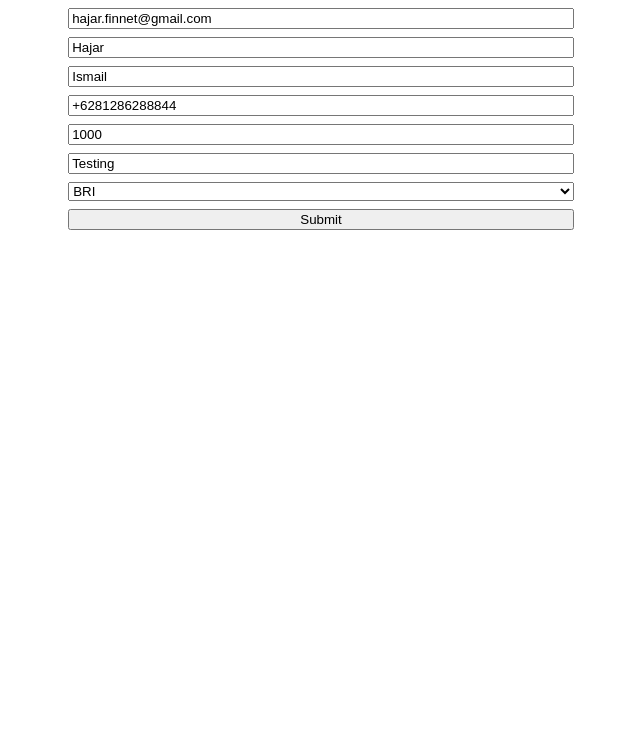
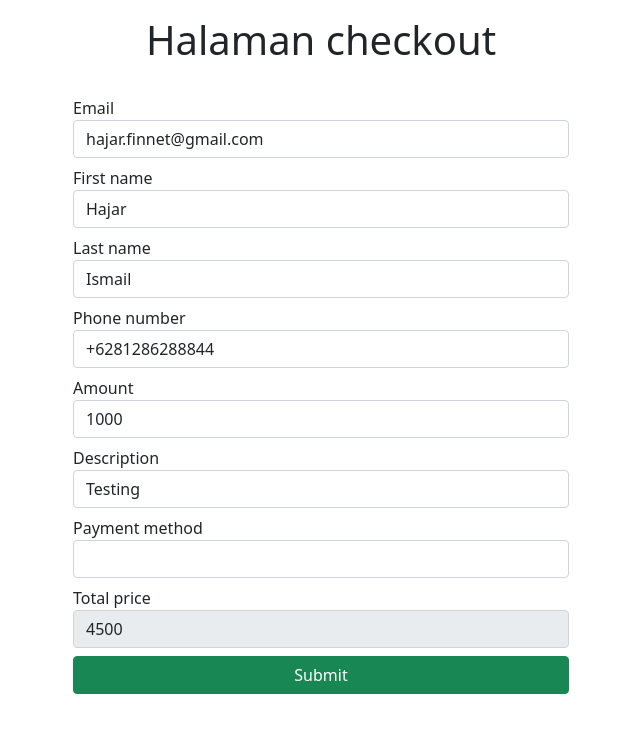
Before and after one commit to Yukie-Billal/finpay-payment-gateway, a Flask app: page / in a window 1280 px wide. Shown: the top 733 px of the page, without its empty margins (319-959 px from the left). Run offline with Flask 3, Linux system fonts and the light colour scheme; lists and menus that the app fills with data are empty.

Commit message:
feat: improve input payment & pilih bank

```diff
--- a/web-client/_app/__init__.py
+++ b/web-client/_app/__init__.py
@@ -7,7 +7,8 @@ from dotenv import load_dotenv
 import requests
 from flask import Flask, render_template, request, redirect
 
-from _app.utils.json_data import save_json, update_payment
+from _app.utils.order_data import save_json, update_payment
+from _app.utils.bank_data import BankResource
 
 load_dotenv()
 app = Flask(__name__)
@@ -16,8 +17,9 @@ FINNET_AUTH_KEY=os.getenv('FINNET_AUTH_KEY')
 SOCKET_SERVICE_KEY=os.getenv('SOCKET_SERVICE_KEY')
 
 @app.route('/')
-def input():
-    return render_template('input.html')
+def input_payment():
+    banks :list = BankResource.get_all()
+    return render_template('input.html', banks=json.dumps(banks))
 
 
 @app.route('/payment', methods=['POST'])
--- a/web-client/_app/templates/input.html
+++ b/web-client/_app/templates/input.html
@@ -5,6 +5,7 @@
     <meta name="viewport" content="width=device-width, user-scalable=no, initial-scale=1.0, maximum-scale=1.0, minimum-scale=1.0">
     <meta http-equiv="X-UA-Compatible" content="ie=edge">
     <title>Input</title>
+    <link href="https://cdn.jsdelivr.net/npm/bootstrap@5.0.2/dist/css/bootstrap.min.css" rel="stylesheet" integrity="sha384-EVSTQN3/azprG1Anm3QDgpJLIm9Nao0Yz1ztcQTwFspd3yD65VohhpuuCOmLASjC" crossorigin="anonymous">
     <style>
         form {
             margin: auto auto;
@@ -16,20 +17,72 @@
     </style>
 </head>
 <body>
-    <form action="/payment" method="post">
-        <input name="customer_email" placeholder="Email" value="hajar.finnet@gmail.com"/>
-        <input name="customer_first_name" placeholder="First name" value="Hajar"/>
-        <input name="customer_last_name" placeholder="Last name" value="Ismail"/>
-        <input name="customer_mobile_phone" placeholder="Phone number" value="+6281286288844"/>
-        <input name="amount" placeholder="Amount" value="1000"/>
-        <input name="description" placeholder="Deskripsi" value="Testing"/>
-        <select name="payment_method">
-            <option value="vabri">BRI</option>
-            <option value="vabca">BCA</option>
-        </select>
-        <button>
-            Submit
-        </button>
+    <form action="/payment" method="post" class="py-3 px-2">
+        <h1 class="text-center mb-4">Halaman checkout</h1>
+        <div class="form-group">
+            <label for="customer_email">Email</label>
+            <input name="customer_email" id="customer_email" placeholder="Email" value="hajar.finnet@gmail.com"  class="form-control"/>
+        </div>
+        <div class="form-group">
+            <label for="customer_first_name">First name</label>
+            <input name="customer_first_name" id="customer_first_name" placeholder="First name" value="Hajar" class="form-control"/>
+        </div>
+        <div class="form-group">
+            <label for="customer_last_name">Last name</label>
+            <input name="customer_last_name" id="customer_last_name" placeholder="Last name" value="Ismail" class="form-control"/>
+        </div>
+        <div class="form-group">
+            <label for="customer_mobile_phone">Phone number</label>
+            <input name="customer_mobile_phone" id="customer_mobile_phone" placeholder="Phone number" value="+6281286288844" class="form-control"/>
+        </div>
+        <div class="form-group">
+            <label for="amount">Amount</label>
+            <input type="number" name="amount" id="amount" placeholder="Amount" value="1000" class="form-control"/>
+        </div>
+        <div class="form-group">
+            <label for="description">Description</label>
+            <input name="description" id="description" placeholder="Deskripsi" value="Testing" class="form-control"/>
+        </div>
+        <div class="form-group">
+            <label for="payment_method">Payment method</label>
+            <select name="payment_method" id="payment_method" class="form-control"></select>
+        </div>
+
+        <div class="form-group">
+            <label for="total_amount">Total price</label>
+            <input type="number" name="total_amount" id="total_amount" disabled value="4500" class="form-control" />
+        </div>
+        <button class="btn btn-success">Submit</button>
     </form>
+    <script>
+        const banks = JSON.parse('{{banks}}'.replaceAll('&#34;', '"'))
+        // let payment_amount = parseInt(document.querySelector('input[name="amount"]').value)
+
+        const allBanksNames = banks.reduce((accumulator, currentValue) => {
+            const names = currentValue.banks.map(bank => bank.name)
+            return accumulator.concat(names)
+        }, [])
+
+        document.querySelector('#payment_method').innerHTML = allBanksNames.reduce((accumulator, currentValue) => accumulator + `<option value="${currentValue}">${currentValue}</option>`, '')
+
+
+        function calcTotalAmount() {
+            const totalAmountHTML = document.querySelector('#total_amount')
+            const amount = document.querySelector('#amount').value
+            const selectedBankName = document.querySelector('#payment_method').value
+
+            let surchargeAmount = 0
+            banks.map(type => {
+                const bankObject = type.banks.filter(bank => bank.name === selectedBankName)
+                if (bankObject.length > 0) {
+                    surchargeAmount = (parseInt(amount) * (bankObject[0].surcharge_percentage || 1)) + bankObject[0].surcharge
+                }
+            }, '')
+            totalAmountHTML.value = parseInt(amount) + surchargeAmount
+        }
+
+        document.querySelector('#payment_method').addEventListener('change', calcTotalAmount)
+        document.querySelector('#amount').addEventListener('change', calcTotalAmount)
+    </script>
 </body>
 </html>
--- /dev/null
+++ b/web-client/_app/utils/bank_data.py
@@ -0,0 +1,31 @@
+import json
+import os.path
+
+
+
+class BankResource:
+    filename = 'banks.json'
+    file_path = '_app/static/data/'
+
+    @classmethod
+    def check_path(cls):
+        if not os.path.exists(cls.file_path):
+            os.makedirs(cls.file_path)
+
+        if not os.path.exists(f'{cls.file_path}{cls.filename}'):
+            with open(f'{cls.file_path}{cls.filename}', 'w') as file:
+                file.write('[]')
+
+
+    @classmethod
+    def load_json(cls) -> list:
+        cls.check_path()
+        with open(f'{cls.file_path}{cls.filename}') as file:
+            data = file.read()
+        return json.loads(data or '[]')
+
+
+    @classmethod
+    def get_all(cls) -> list:
+        data = cls.load_json()
+        return data
```
Also changed, not shown: web-client/_app/utils/order_data.py (renamed from web-client/_app/utils/json_data.py).
